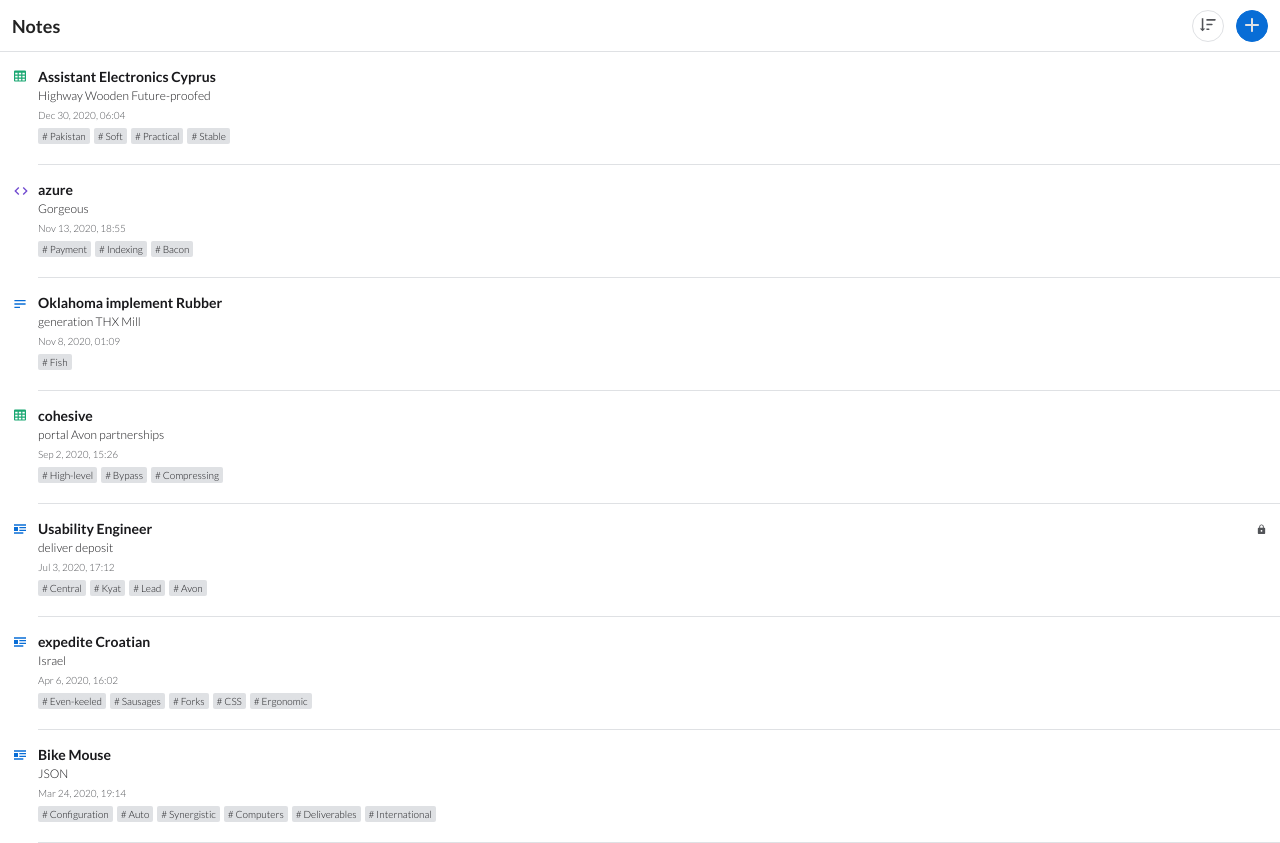
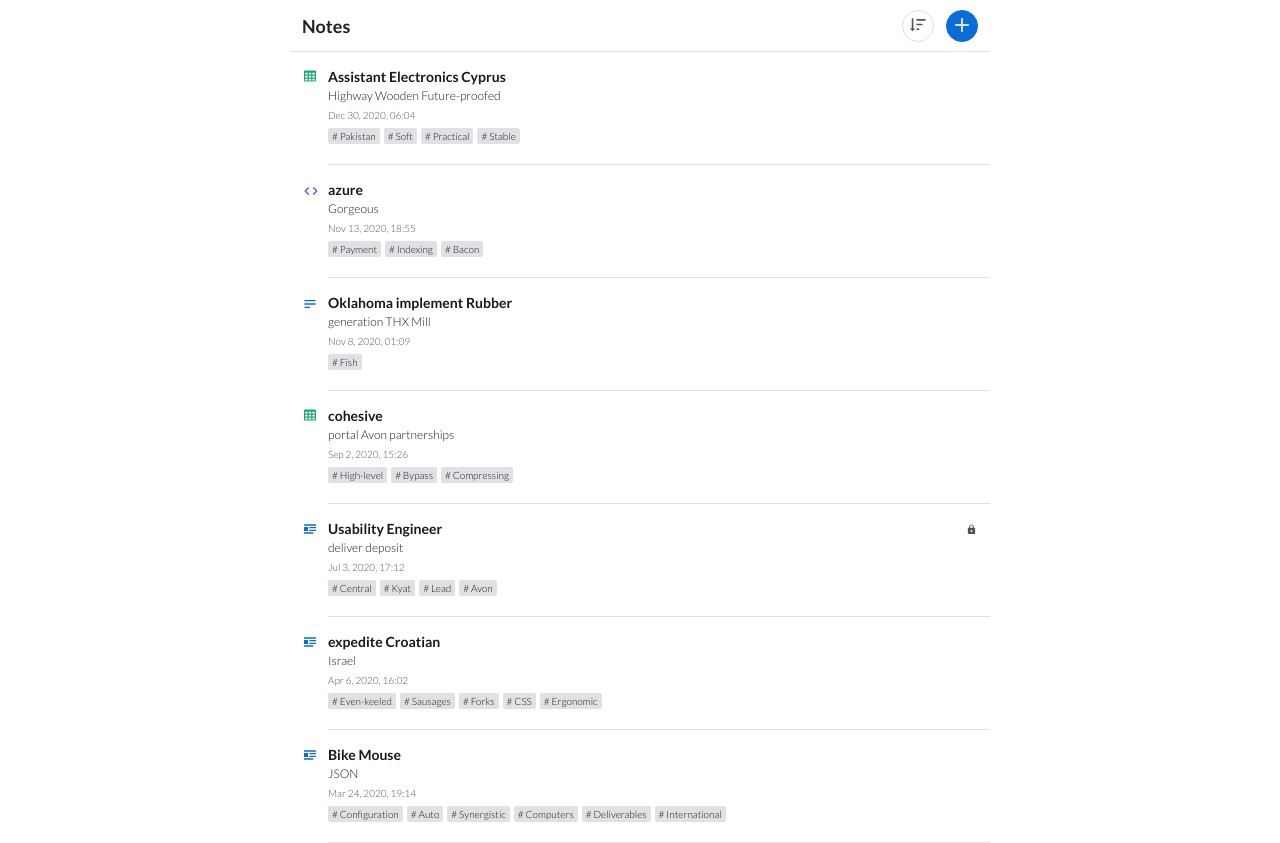
Before and after one commit to chrfreitas/note-list, a React (Create React App) app: page / in a window 1280 px wide. Built offline with nearby package versions, Linux system fonts and the light colour scheme.

Commit message:
Create skeleton loader

```diff
--- /dev/null
+++ b/src/components/list-skeleton-loader/list-skeleton-loader.styles.ts
@@ -0,0 +1,12 @@
+import styled from 'styled-components';
+
+export const Container = styled.div`
+  display: flex;
+  flex-direction: column;
+
+  svg {
+    max-width: 500px;
+    width: 100%;
+    height: auto;
+  }
+`;
--- /dev/null
+++ b/src/components/list-skeleton-loader/list-skeleton-loader.tsx
@@ -0,0 +1,21 @@
+import React from 'react';
+
+import { ReactComponent as SkeletonSvg } from '../../assets/icons/skeleton.svg';
+import { Container } from './list-skeleton-loader.styles';
+
+interface IListSkeletonLoader {
+  quantity: number;
+}
+
+const ListSkeletonLoader = ({ quantity }: IListSkeletonLoader) => (
+  <Container>
+    {Array(quantity)
+      .fill(0)
+      .map((item, index) => (
+        // eslint-disable-next-line react/no-array-index-key
+        <SkeletonSvg key={index} />
+      ))}
+  </Container>
+);
+
+export default ListSkeletonLoader;
--- a/src/views/note-list/note-list.styles.ts
+++ b/src/views/note-list/note-list.styles.ts
@@ -2,4 +2,6 @@ import styled from 'styled-components';
 
 export const Container = styled.div`
   height: 100vh;
+  max-width: 700px;
+  margin: 0 auto;
 `;
--- a/src/views/note-list/note-list.tsx
+++ b/src/views/note-list/note-list.tsx
@@ -1,7 +1,7 @@
 import React from 'react';
 
 import Header from '../../components/header/header';
-
+import ListSkeletonLoader from '../../components/list-skeleton-loader/list-skeleton-loader';
 import NoteItem from './components/note-item/note-item';
 import { Container } from './note-list.styles';
 import { INoteListProps } from './note-list.interfaces';
@@ -14,8 +14,7 @@ export const NoteList = ({
   select,
   clear,
   toggleOrder
-}: INoteListProps) =>
-  notes.length ? (
+}: INoteListProps) => (
   <Container>
     <Header
       order={order}
@@ -23,10 +22,12 @@ export const NoteList = ({
       add={add}
       toggleOrder={toggleOrder}
     />
-      {notes.map((note) => (
+    {notes.length ? (
+      notes.map((note) => (
         <NoteItem key={note.id} select={select} clear={clear} {...note} />
-      ))}
+      ))
+    ) : (
+      <ListSkeletonLoader quantity={6} />
+    )}
   </Container>
-  ) : (
-    <Container>Loading ...</Container>
 );
```
Also changed, not shown: src/assets/icons/skeleton.svg (added). Lines whose indentation alone changed are shown as unchanged.
